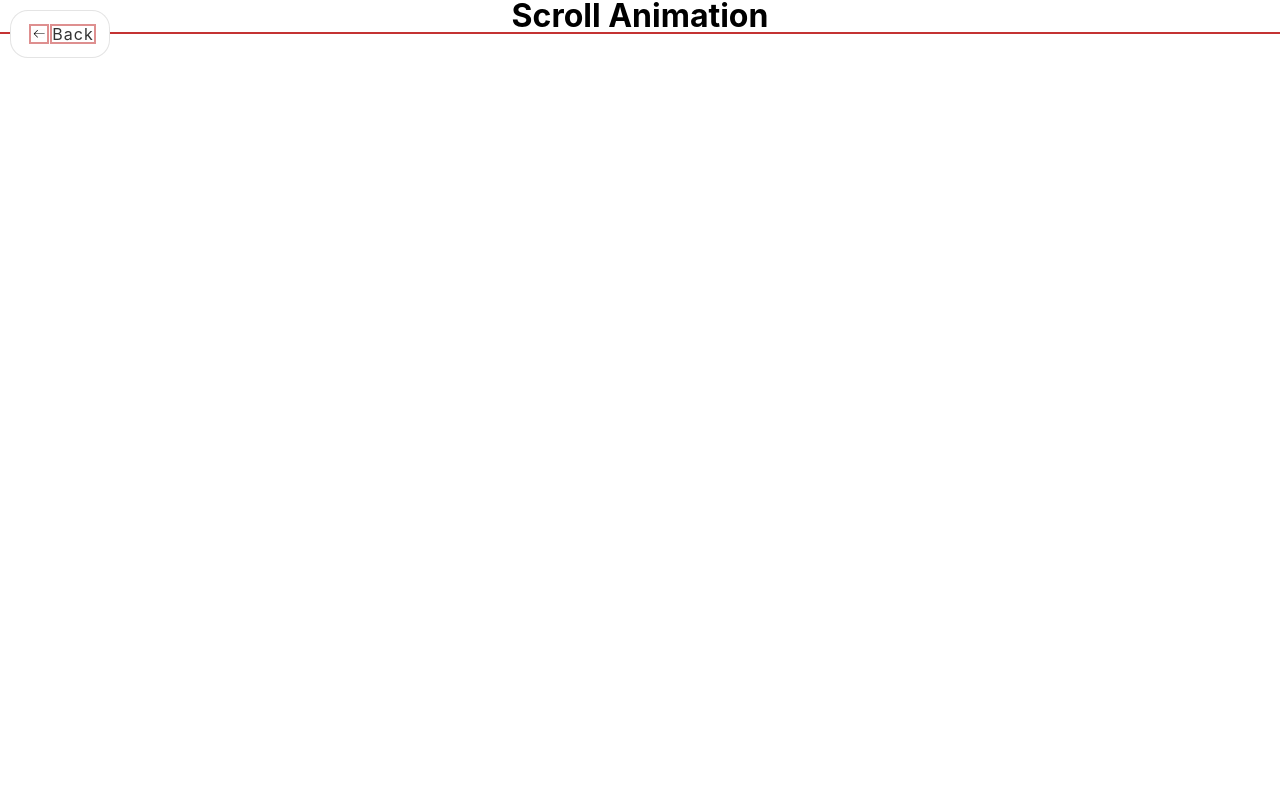
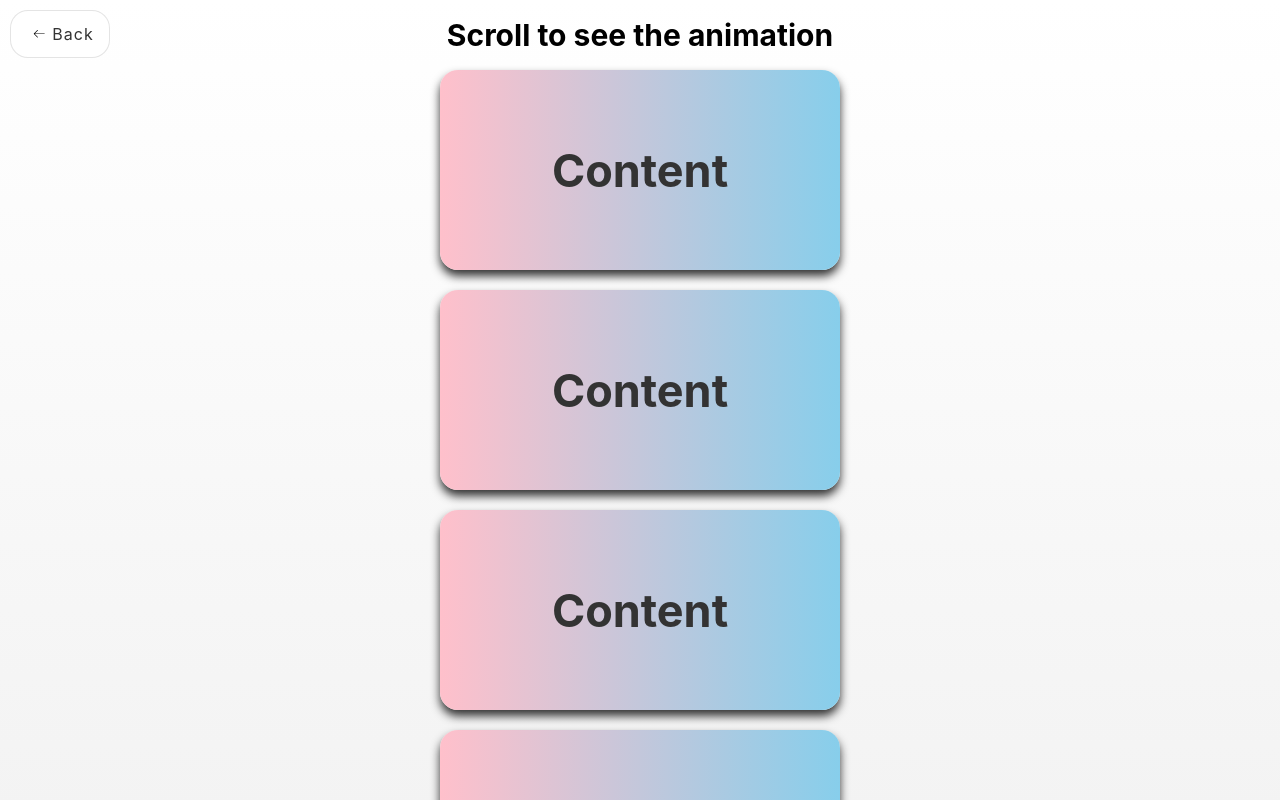
Before and after one commit to jorgehenrrique/50projects-react, a React (Vite) app: page /50projects-react/pages/06scroll-animation in a window 1280 px wide. Shown: the top 800 px of the page. Built offline with nearby package versions, Linux system fonts and the light colour scheme.

Commit message:
finalizado css proj 06

```diff
--- a/src/pages/06scroll-animation/ScrollAnimation.css
+++ b/src/pages/06scroll-animation/ScrollAnimation.css
@@ -0,0 +1,32 @@
+.container-06 {
+  background: linear-gradient(to bottom, #ffffff, #d4d4d4);
+  display: flex;
+  flex-flow: column nowrap;
+  align-items: center;
+  gap: 2rem;
+  overflow: hidden;
+}
+.container-06 h1 {
+  font-size: 3rem;
+  margin-top: 2rem;
+}
+.box {
+  width: 40rem;
+  height: 20rem;
+  display: flex;
+  align-items: center;
+  justify-content: center;
+  color: #333;
+  font-size: 3rem;
+  border-radius: var(--border-radius);
+  background: linear-gradient(to right, #ffc0cb, #87ceeb);
+  box-shadow: 0 6px 10px #333;
+  transform: translateX(400%);
+  transition: transform 0.4s ease;
+}
+.box:nth-of-type(even) {
+  transform: translateX(-400%);
+}
+.box.show {
+  transform: translateX(0);
+}
--- a/src/pages/06scroll-animation/ScrollAnimation.jsx
+++ b/src/pages/06scroll-animation/ScrollAnimation.jsx
@@ -1,9 +1,49 @@
+import { useEffect } from 'react';
 import './ScrollAnimation.css';
 
 export default function ScrollAnimation() {
   document.title = 'Scroll Animation';
 
+  useEffect(() => {
+    const checkBoxes = () => {
+      const triggerBottom = window.innerHeight / 5 * 4;
+      const boxes = document.querySelectorAll('.box');
+
+      boxes.forEach((box) => {
+        const boxTop = box.getBoundingClientRect().top;
+
+        if (boxTop < triggerBottom) {
+          box.classList.add('show');
+        } else {
+          box.classList.remove('show');
+        }
+      });
+    };
+
+    window.addEventListener('scroll', checkBoxes);
+    checkBoxes();
+
+    return () => {
+      window.removeEventListener('scroll', checkBoxes);
+    };
+  }, []);
+
   return (
-    <h1>Scroll Animation</h1>
+    <div className="container-06">
+      <h1>Scroll to see the animation</h1>
+      <div className="box"><h2>Content</h2></div>
+      <div className="box"><h2>Content</h2></div>
+      <div className="box"><h2>Content</h2></div>
+      <div className="box"><h2>Content</h2></div>
+      <div className="box"><h2>Content</h2></div>
+      <div className="box"><h2>Content</h2></div>
+      <div className="box"><h2>Content</h2></div>
+      <div className="box"><h2>Content</h2></div>
+      <div className="box"><h2>Content</h2></div>
+      <div className="box"><h2>Content</h2></div>
+      <div className="box"><h2>Content</h2></div>
+      <div className="box"><h2>Content</h2></div>
+      <div className="box"><h2>Content</h2></div>
+    </div>
   );
 }
--- a/src/styles/App.css
+++ b/src/styles/App.css
@@ -3,9 +3,9 @@ body {
   overflow: auto;
   /* border: 4px solid rgb(0, 255, 132); */
 }
-* {
+/* * {
   outline: 2px solid rgba(184, 13, 13, 0.462);
-}
+} */
 #root {
   /* max-width: 1280px; */
   margin: 0 auto;
```
